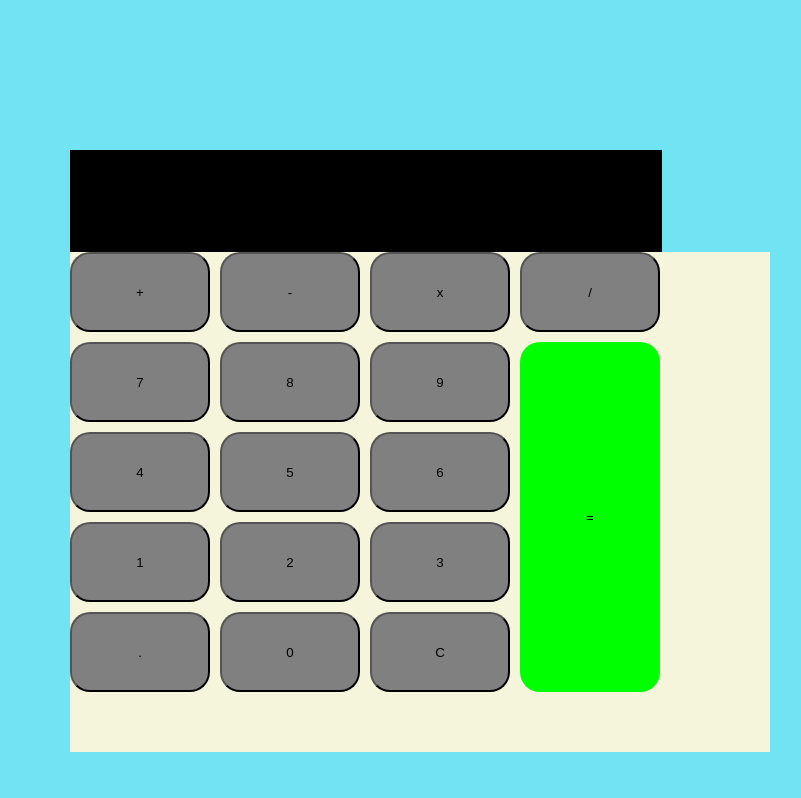
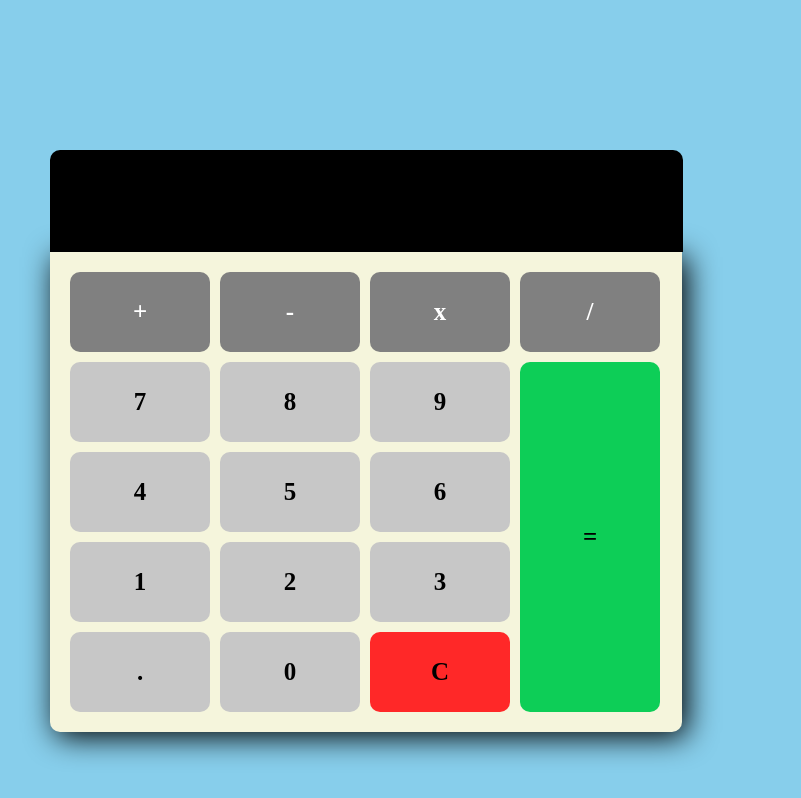
Before and after one commit to Toyosi-james/my-calculator, a plain HTML site: page index.html in a window 1280 px wide. Shown: the whole page, without its empty margins (220-1021 px from the left). Drawn offline with Linux system fonts and the light colour scheme.

Commit message:
My Calculator

```diff
--- a/index.html
+++ b/index.html
@@ -12,7 +12,7 @@
 <div class="main-key">
 <div id="keys">
 
-    <button onclick="appendToDisplay('+')" class="" id="operator">+</button>
+    <button onclick="appendToDisplay('+')"  id="operator">+</button>
 <button onclick="appendToDisplay('-')" id="operator">-</button>
 <button onclick="appendToDisplay('x')" id="operator">x</button>
 <button onclick="appendToDisplay('/')" id="operator">/</button>
@@ -30,7 +30,7 @@
 <button onclick="appendToDisplay('0')">0</button>
 <button onclick="clearDisplay()" class="operator-btn">C</button>
 
-<button onclick="calculate()" id="keys3">=</button></
+<button onclick="calculate()" id="keys3">=</button>
 </div>
 </div>
    </div>
--- a/style.css
+++ b/style.css
@@ -3,7 +3,8 @@ display: flex;
 align-items: center;
 justify-content: center;
 margin: 150px;
-background-color: rgb(113, 228, 243);
+background-color: #87ceeb;
+
 
 
 }
@@ -14,7 +15,7 @@ background-color: rgb(113, 228, 243);
 #keys{
     display: grid;
     grid-template-columns: repeat(4,140px);
-    height: 400px;
+    height: 200px;
     width: 700px;
     grid-template-rows: minmax(80px, auto) repeat(5,80px);
     gap: 10px;
@@ -24,11 +25,17 @@ background-color: rgb(113, 228, 243);
 
 
 
+
+
 }
 .main-key{
     background-color: beige;
-    height: 500px;
-    width: 100%;
+    height: 440px;
+    width: 80%;
+    padding: 20px;
+    border-bottom-left-radius: 10px;
+    border-bottom-right-radius: 10px;
+    box-shadow: 5px 5px 30px black;
 
 }
 
@@ -36,21 +43,42 @@ background-color: rgb(113, 228, 243);
     grid-column: 4;
     grid-row: 2/ span 3 ;
     height: 350px;
-    background-color:lime;
+    background-color:#0dce57;
     border: none;
-
+    font-size: 25px;
+     font-family: 'Times New Roman', Times, serif;
+     font-weight: 700;
 
 
 }
 button{
-    background-color: gray;
-    border-radius: 20px;
+
+    border-radius: 10px;
+    border: none;
+     background-color: #c7c7c7;
+     font-size: 25px;
+     font-family: 'Times New Roman', Times, serif;
+     font-weight: 700;
+     cursor: pointer;
 }
 input{
     background-color: black;
     border: none;
 }
 #display{
-    width: 84%;
+    width: 85%;
     height: 100px;
+    border-top-right-radius:10px ;
+    border-top-left-radius:10px ;
+
 }
+.operator-btn{
+    background-color: #ff2828;
+}
+#operator{
+    background-color: #808080;
+    font-size: 25px;
+     font-family: 'Times New Roman', Times, serif;
+     font-weight: 700;
+     color: white;
+}
```
